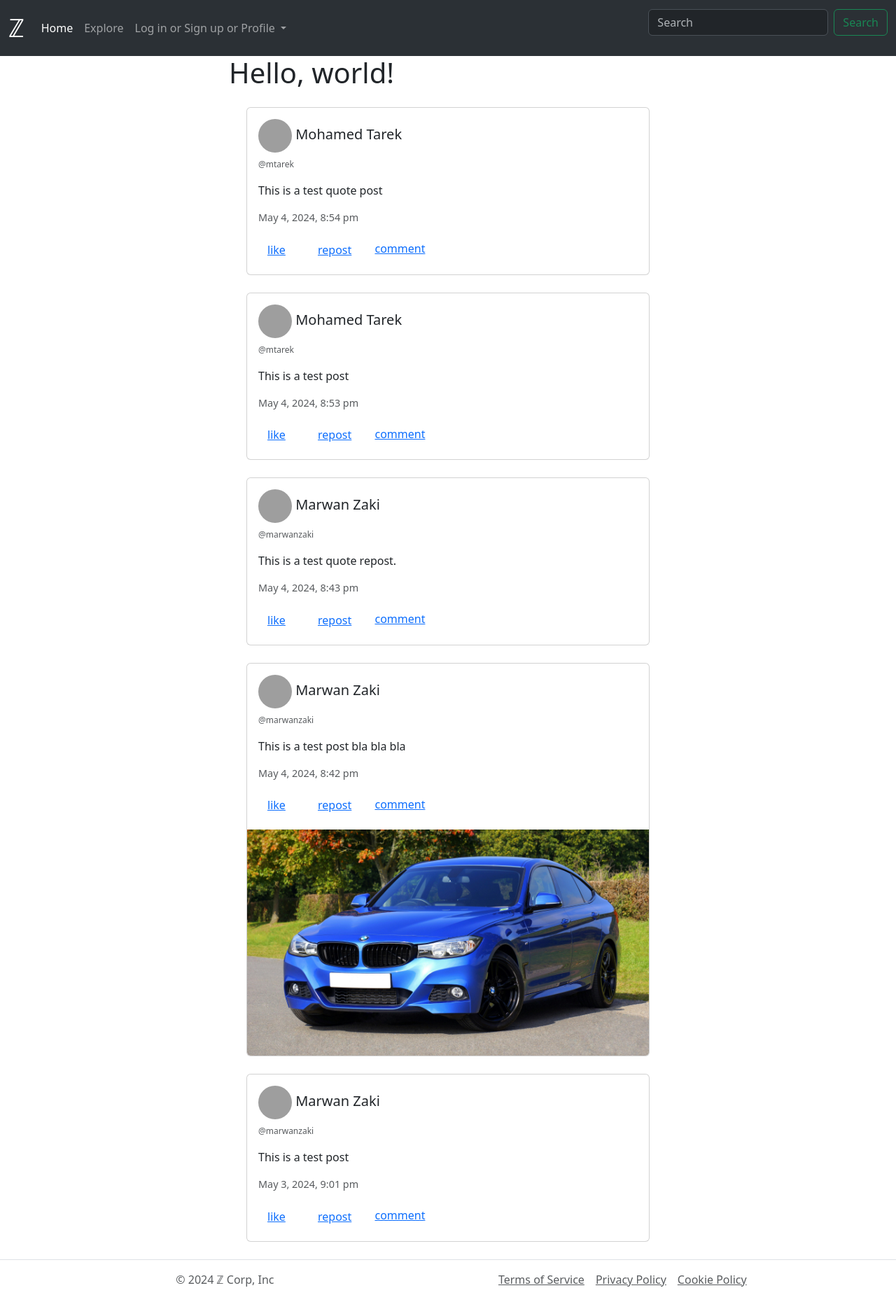
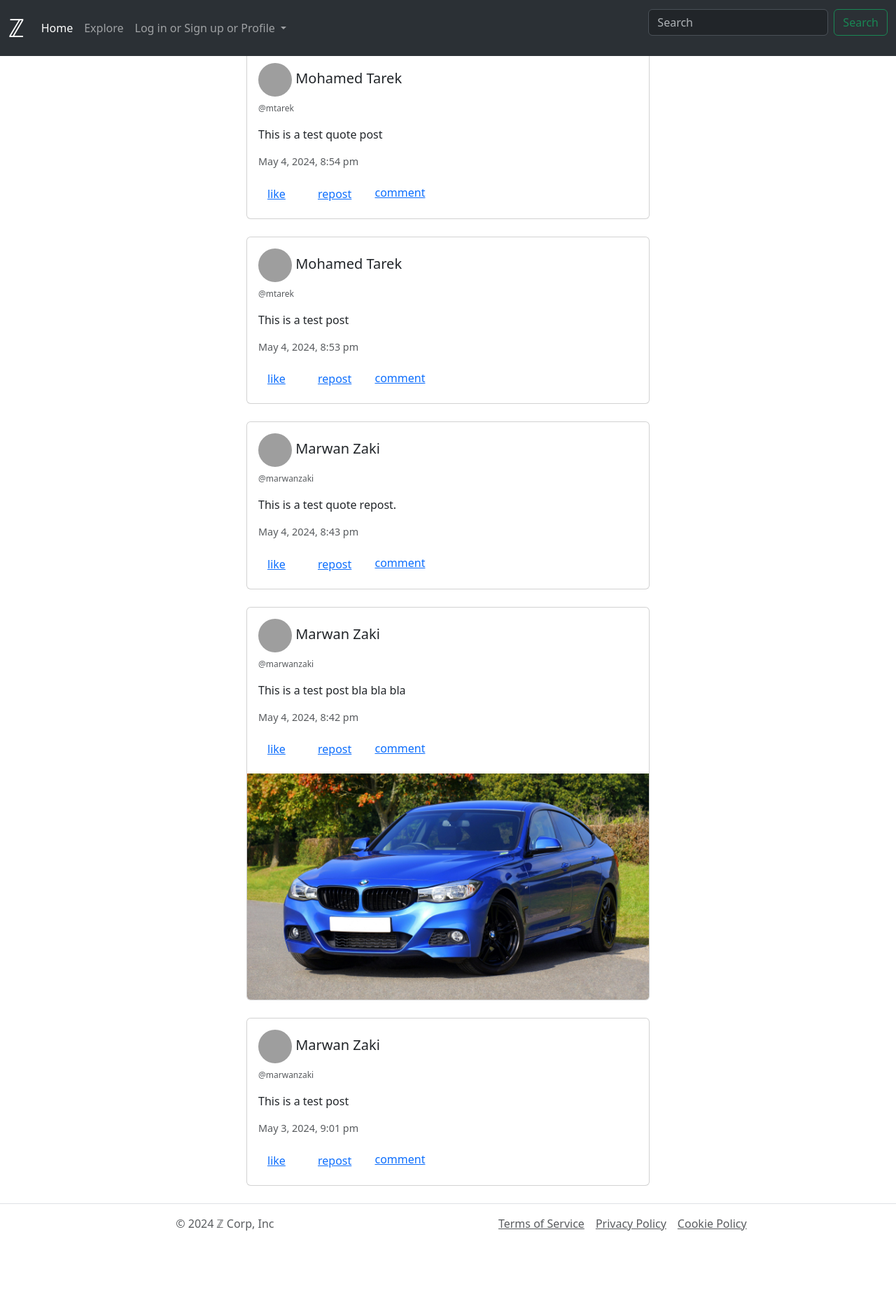
Before and after one commit to mtarek2005/SE-Project, a PHP site: page / in a window 1280 px wide. Shown: the whole page at 70% size. After the commit the page ends 1758 px from the top, so only its background shows below. Run offline with PHP 8.4, Linux system fonts and the light colour scheme; data comes from the database, SQL or seed files in the repository; grey boxes are pictures that could not be loaded.

Commit message:
nav always on top

```diff
--- a/views/head.php
+++ b/views/head.php
@@ -14,7 +14,7 @@ require_once "./include.php";
 </head>
 
 <body>
-    <nav class="navbar navbar-expand-lg bg-body-tertiary" data-bs-theme="dark">
+    <nav class="navbar navbar-expand-lg bg-body-tertiary fixed-top" data-bs-theme="dark">
         <div class="container-fluid">
             <a class="navbar-brand" href="#">ℤ</a>
             <button class="navbar-toggler" type="button" data-bs-toggle="collapse" data-bs-target="#navbarSupportedContent" aria-controls="navbarSupportedContent" aria-expanded="false" aria-label="Toggle navigation">
@@ -35,10 +35,8 @@ require_once "./include.php";
                         <ul class="dropdown-menu">
                             <li><a class="dropdown-item" href="#">Log in</a></li>
                             <li><a class="dropdown-item" href="#">Sign up</a></li>
-                            <li>
-                                <hr class="dropdown-divider">
-                            </li>
                             <li><a class="dropdown-item" href="#">Profile</a></li>
+                            <li><hr class="dropdown-divider"></li>
                             <li><a class="dropdown-item" href="#">Log out</a></li>
                         </ul>
                     </li>
```
